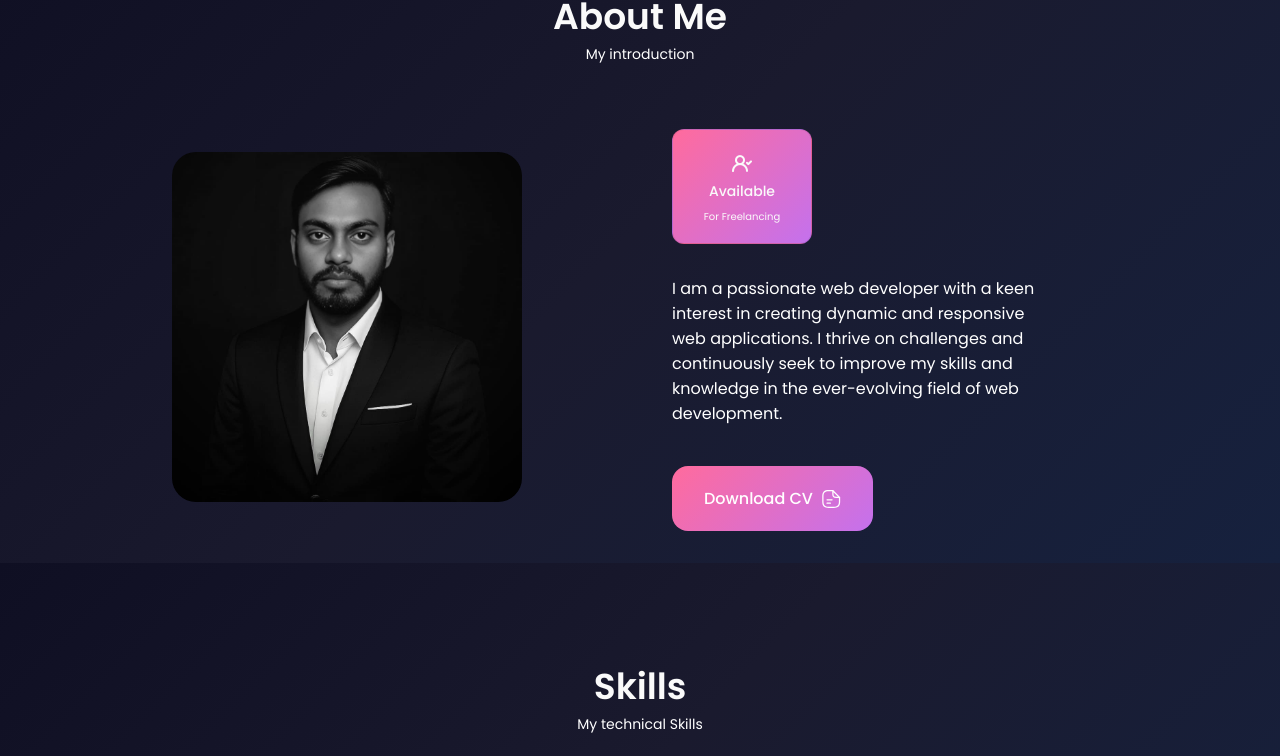
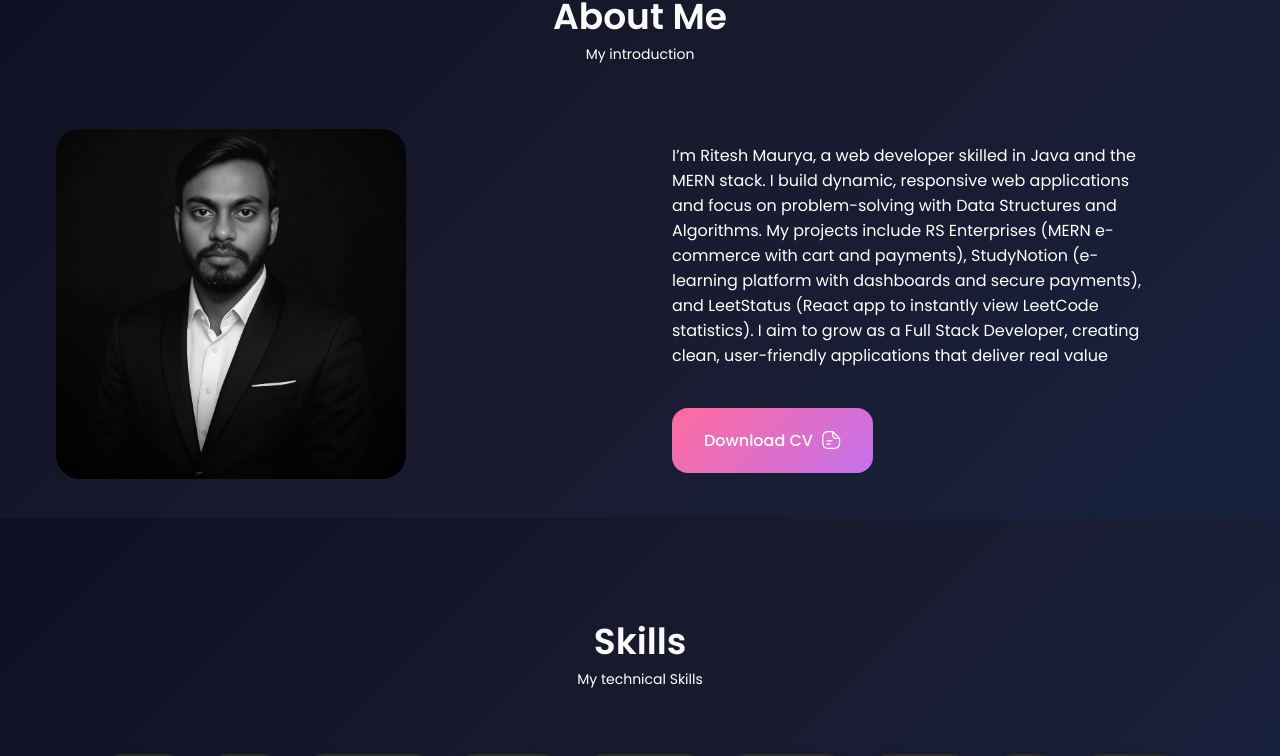
Before and after one commit to Ritesh7m/my-portfolio, a React (Vite) app: page / in a window 1280 px wide. Shown: the part 872-1628 px from the top of the page. Built offline with nearby package versions, Linux system fonts and the light colour scheme.

Commit message:
update portfolio

```diff
--- a/src/App.css
+++ b/src/App.css
@@ -136,7 +136,7 @@ img {
 
 /*=============== LAYOUT ===============*/
 .container {
-  max-width: 968px;
+  max-width: 1200px;
   margin-left: auto;
   margin-right: auto;
 }
--- a/src/components/about/About.jsx
+++ b/src/components/about/About.jsx
@@ -17,12 +17,9 @@ const About = () => {
           <img src={AboutImg} className="about__img " alt="About" />
         </Tilt>
         <div className="about__data">
-          <Info />
+          {/* <Info /> */}
           <p className="about__description">
-            I am a passionate web developer with a keen interest in creating
-            dynamic and responsive web applications. I thrive on challenges and
-            continuously seek to improve my skills and knowledge in the
-            ever-evolving field of web development.
+            I’m Ritesh Maurya, a web developer skilled in Java and the MERN stack. I build dynamic, responsive web applications and focus on problem-solving with Data Structures and Algorithms. My projects include RS Enterprises (MERN e-commerce with cart and payments), StudyNotion (e-learning platform with dashboards and secure payments), and LeetStatus (React app to instantly view LeetCode statistics). I aim to grow as a Full Stack Developer, creating clean, user-friendly applications that deliver real value
           </p>
           <a download="" href={CV} className="button button--flex">
             Download CV
--- a/src/components/work/Data.jsx
+++ b/src/components/work/Data.jsx
@@ -1,15 +1,15 @@
 import Project1 from "../../assets/project1.png";
 import Project2 from "../../assets/project2.png";
-
+import Project3 from "../../assets/project3.png";
 
 export const Data = [
   {
     id: 1,
     image: Project1,
-    title: "E-Commerce for RO Filters",
+    title: "E-Commerce Website",
     category: "Web Development",
     description:
-      "Developed a MERN stack e-commerce website for RS Enterprises to promote and sell water purifier filters online. Features include product listings, user authentication, and secure payment processing.",
+      "Built a MERN stack e-commerce website for RS Enterprises to sell water purifier filters online, featuring product listings, shopping cart, secure checkout, and smooth order management for customers and admins. ",
     codeLink: "https://github.com/Ritesh7m/RS_enterprises",
     demoLink: "https://rs-enterprises-frontend.vercel.app/",
   },
@@ -19,9 +19,18 @@ export const Data = [
     title: "E-Learning Platform",
     category: "Web Development",
     description:
-      "Built a Udemy-like e-learning platform using MERN stack with secure authentication, video streaming, course management, and integrated payment gateway.",
+      "Built a MERN-based Udemy-like e-learning platform with JWT authentication, role-based access, HD video streaming, full course management, integrated payments, and user dashboards with progress tracking.",
     codeLink: "https://github.com/Ritesh7m/StudyNotion",
-    demoLink: "https://github.com/Ritesh7m/StudyNotion",
+    demoLink: "https://study-notion-amber-ten.vercel.app/",
   },
-
+  {
+    id: 3,
+    image: Project3,
+    title: "LeetStatus ",
+    category: "Web Development",
+    description:
+      "A React web app that lets users instantly check their LeetCode statistics. Enter a username to fetch and view profile details such as total problems solved, difficulty wise breakdown, and join date all in a simple and intuitive interface.",
+    codeLink: "https://github.com/Ritesh7m/leetcode-status",
+    demoLink: "https://leetcode-status-vert.vercel.app/",
+  },
 ];
```
Also changed, not shown: src/assets/project3.png.
